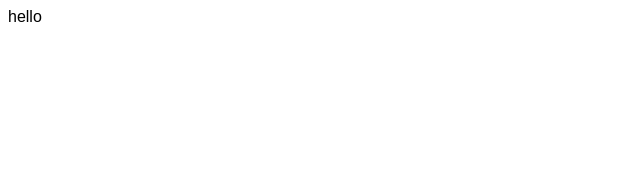
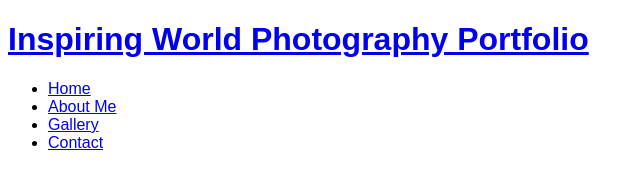
Before and after one commit to rachank/world-photography-portfolio, a plain HTML site: page index.html in a window 1280 px wide. Shown: the whole page, without its empty margins (0-644 px from the left). Drawn offline with Linux system fonts and the light colour scheme.

Commit message:
Add header structure

```diff
--- a/index.html
+++ b/index.html
@@ -10,6 +10,27 @@
     <title>Inspiring World Photography Portfolio</title>
 </head>
 <body>
-    hello
+   <header>
+    <a href="index.html">
+        <h1> Inspiring World Photography Portfolio</h1>
+    </a>
+    <nav>
+        <ul>
+            <li>
+                <a href="index.html">Home</a>
+            </li>
+            <li>
+                <a href="#">About Me</a>
+            </li>
+            <li>
+                <a href="#">Gallery</a>
+            </li>
+            <li>
+                <a href="#">Contact</a>
+            </li>
+        </ul>
+    </nav>
+
+   </header>
 </body>
 </html>
```
